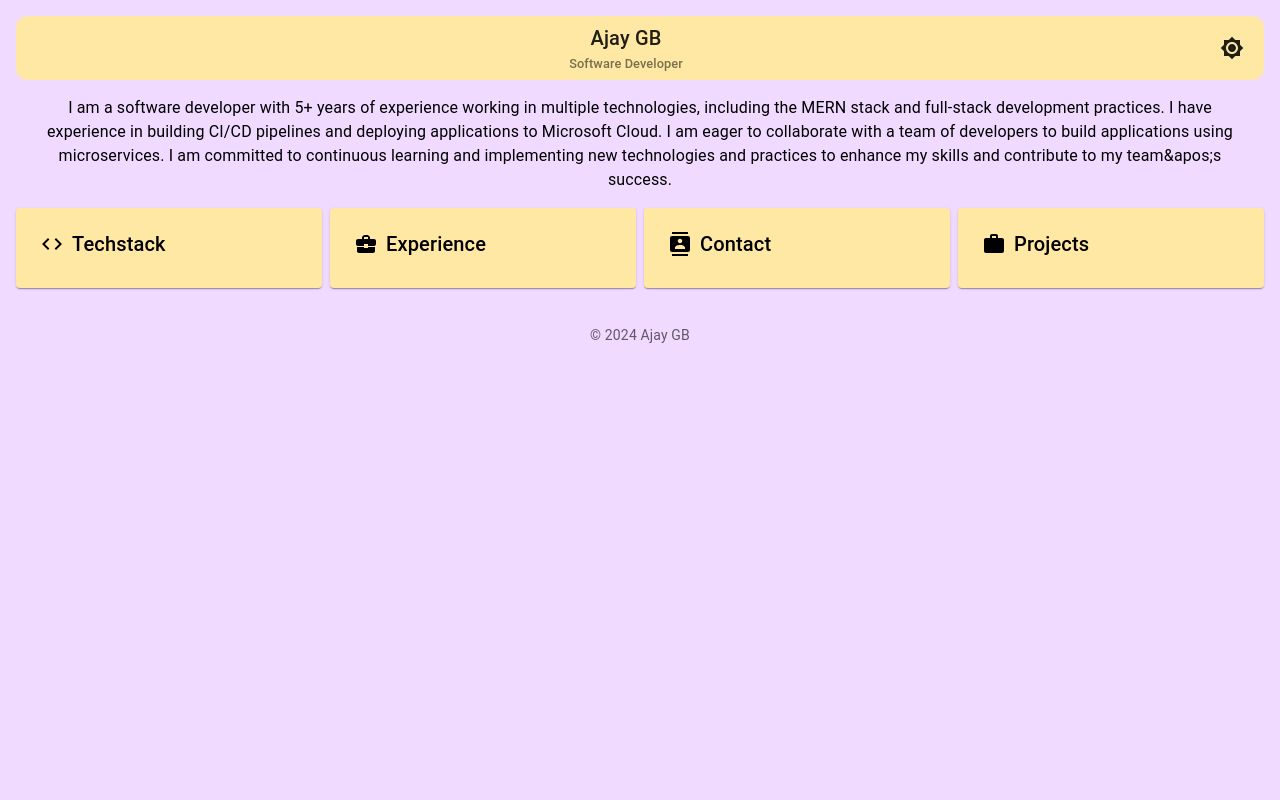
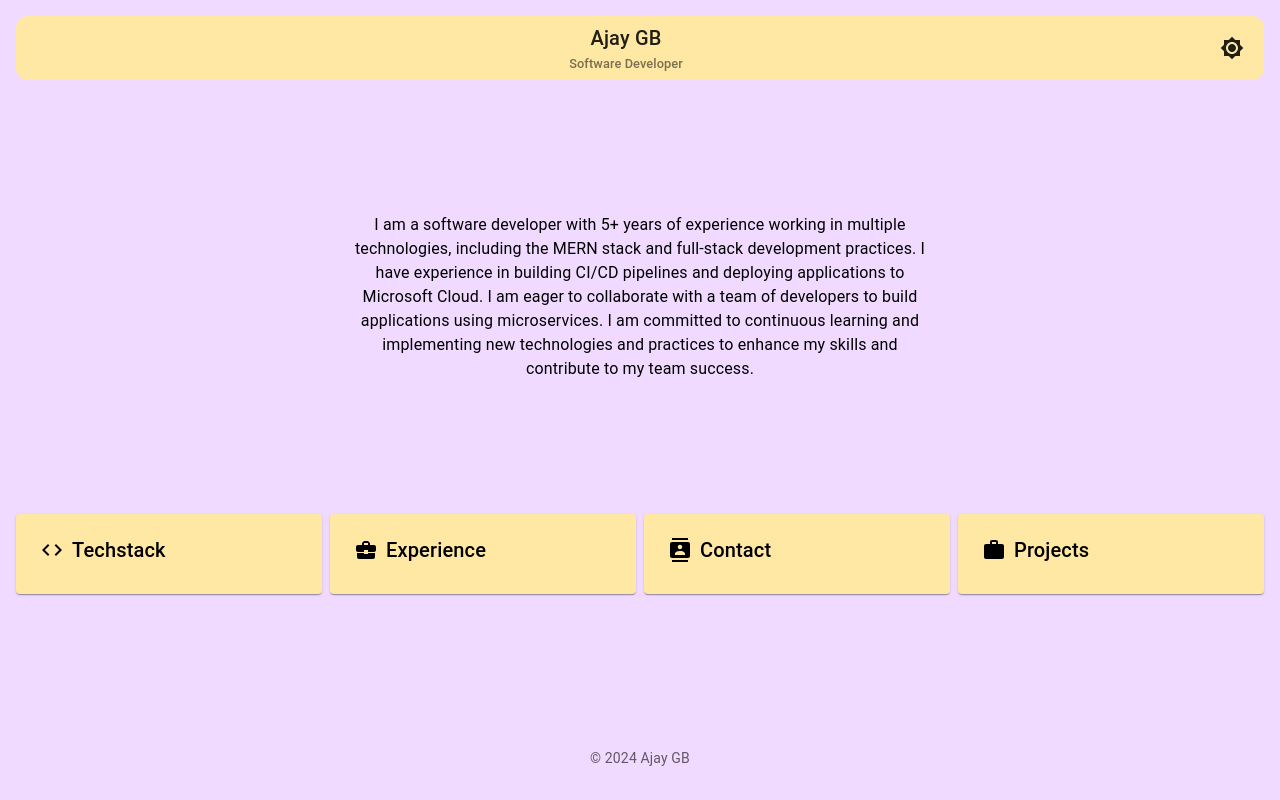
Before and after one commit to ajaygb01/nextjs-portfolio, a Next.js app: page / in a window 1280 px wide. Built offline with nearby package versions, Linux system fonts and the light colour scheme.

Commit message:
adding changes for design

```diff
--- a/app/component/portfolio/portfolioDisplay.tsx
+++ b/app/component/portfolio/portfolioDisplay.tsx
@@ -53,6 +53,7 @@ const PortfolioDisplay: React.FC<PortfolioDisplayProps> = ({ formProps }) => {
                     padding: 2,
                     flexDirection: 'column',
                     minHeight: '100vh',
+                    justifyContent: 'space-between',
                     backgroundColor: theme.palette.primary.main,
                     color: theme.palette.text.primary,
                 }}
@@ -109,15 +110,18 @@ const PortfolioDisplay: React.FC<PortfolioDisplayProps> = ({ formProps }) => {
                         </IconButton>
                     </Toolbar>
                 </AppBar>
+                <Box sx={{ display: 'flex', justifyContent: 'center' }}>
                     <Box
                         sx={{
                             p: 2,
                             textAlign: 'center',
+                            width: { xs: '100%', md: '50%' },
                         }}
                     >
                         <Typography variant="body1" component="div">
                             {formProps.userInfo.bio}
                         </Typography>
+                    </Box>
                 </Box>
                 <Box
                     sx={{
--- a/package.json
+++ b/package.json
@@ -19,6 +19,7 @@
         "react-dom": "^18"
     },
     "devDependencies": {
+        "@types/next": "^9.0.0",
         "@types/node": "^20",
         "@types/react": "^18",
         "@types/react-dom": "^18",
--- a/pages/index.tsx
+++ b/pages/index.tsx
@@ -19,7 +19,7 @@ export default function Index() {
       collaborate with a team of developers to build applications using
       microservices. I am committed to continuous learning and
       implementing new technologies and practices to enhance my skills and
-      contribute to my team&apos;s success.`,
+      contribute to my team success.`,
         },
         isTechStack: true,
         techStack: [
```
Also changed, not shown: 1 other file (tests, documents, lock files or other folders). Lines whose indentation alone changed are shown as unchanged.
